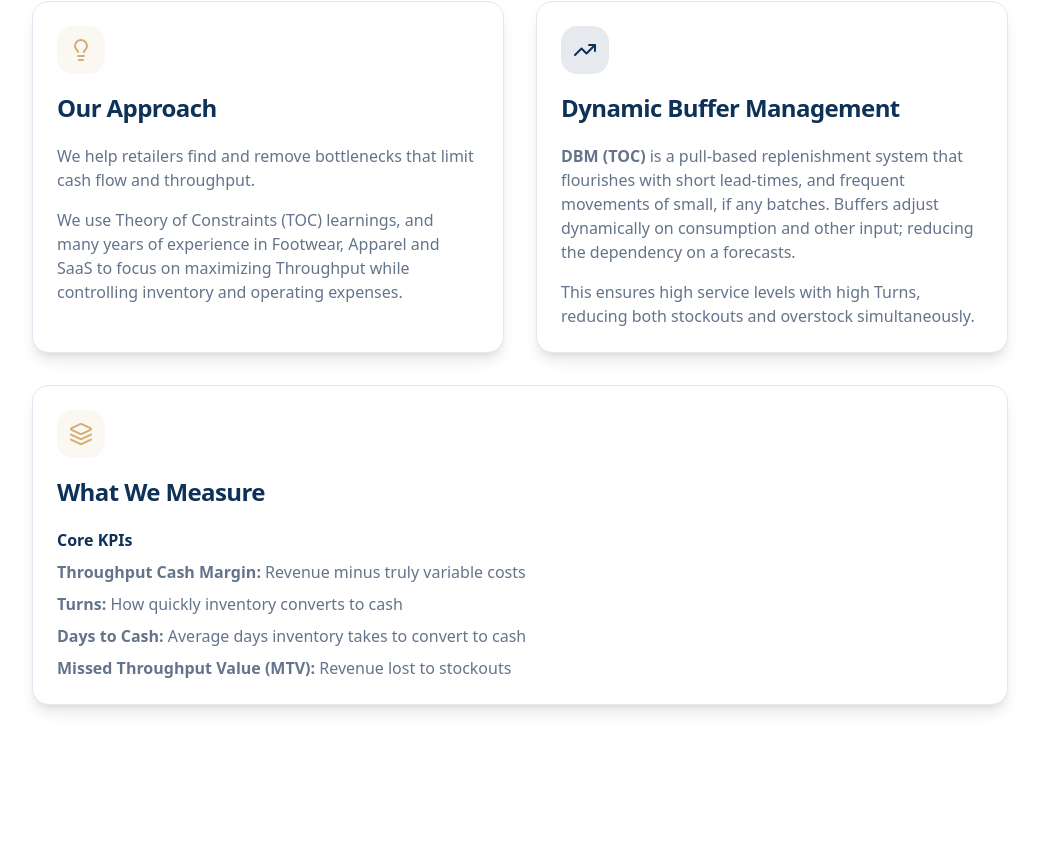
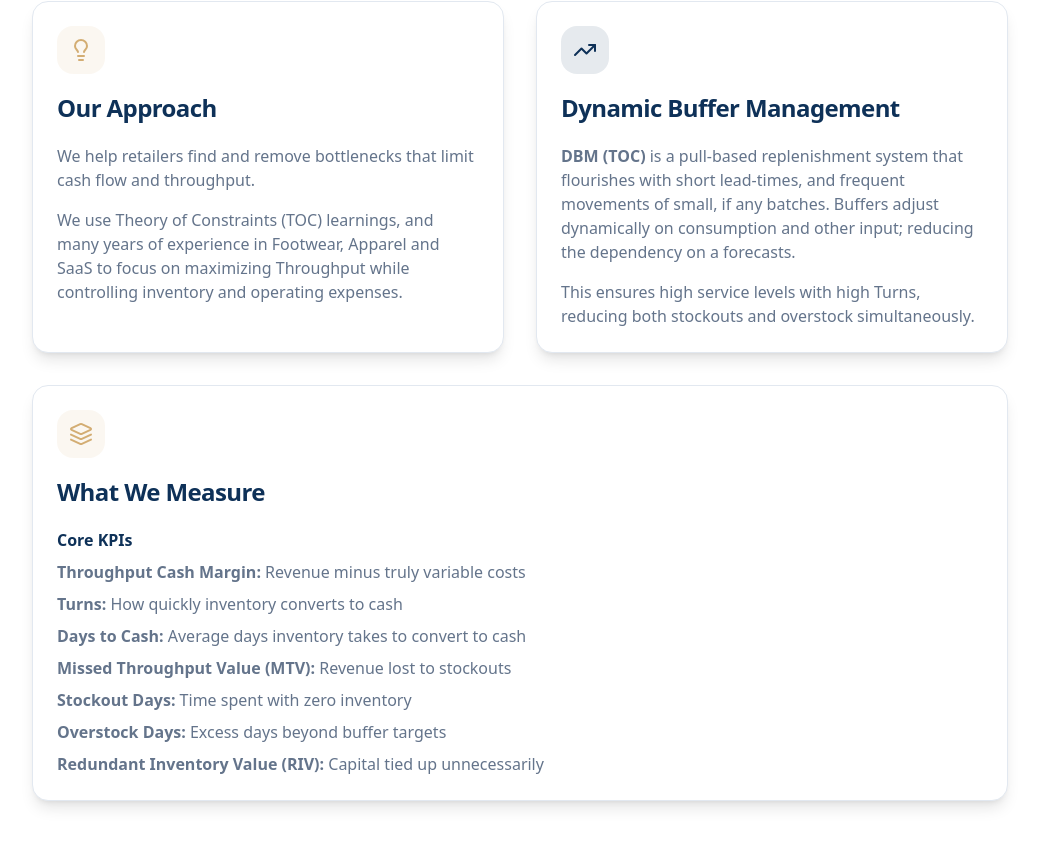
Before and after one commit to retailtwin/retailtwin-cockpit, a React (Vite) app: page /about in a window 1280 px wide. Shown: the part 244-1090 px from the top of the page, without its empty margins (120-1159 px from the left). Before the commit the page ends 1045 px from the top, so only its background shows below. Built offline with nearby package versions, Linux system fonts and the light colour scheme; the HTML template or start-up script is replaced by a standard one.

Commit message:
Remove Buffer Health header but keep KPIs
- Restore Buffer Health KPIs (Stockout Days, Overstock Days, Redundant Inventory Value) under Core KPIs
- Remove only the Buffer Health header while preserving the KPI items within the Core KPIs block

```diff
--- a/src/pages/About.tsx
+++ b/src/pages/About.tsx
@@ -72,6 +72,18 @@ const About = () => {
                     <strong>Missed Throughput Value (MTV):</strong> Revenue
                     lost to stockouts
                   </li>
+                  <li>
+                    <strong>Stockout Days:</strong> Time spent with zero
+                    inventory
+                  </li>
+                  <li>
+                    <strong>Overstock Days:</strong> Excess days beyond buffer
+                    targets
+                  </li>
+                  <li>
+                    <strong>Redundant Inventory Value (RIV):</strong> Capital
+                    tied up unnecessarily
+                  </li>
                 </ul>
               </div>
             </CardContent>
```
